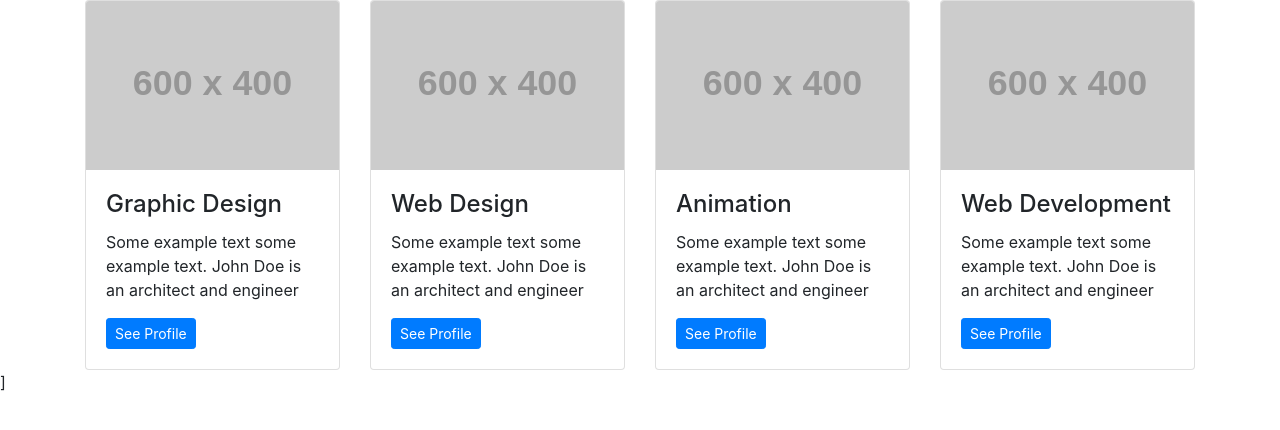
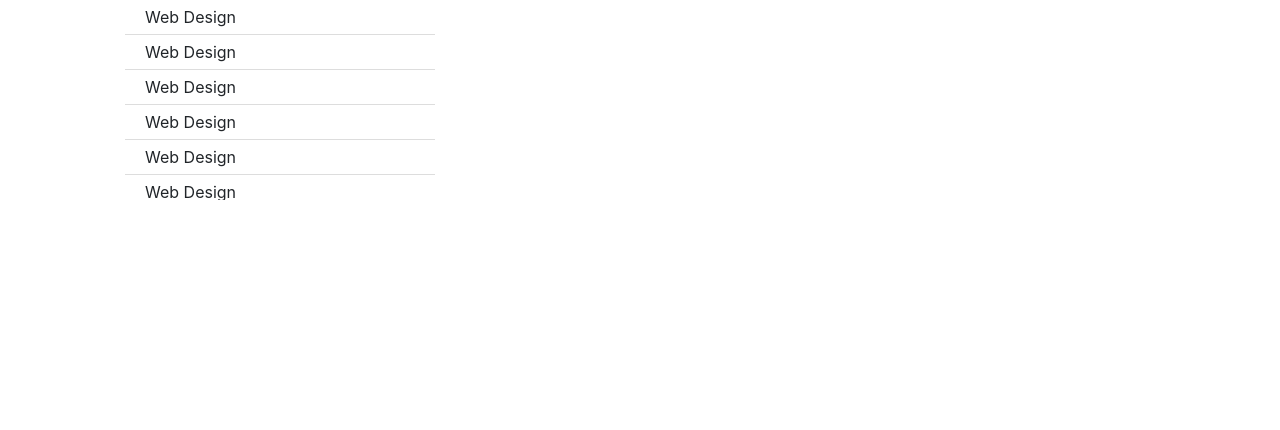
Before and after one commit to kailashchaudhary02/git-command, a plain HTML site: page index.html in a window 1280 px wide. Drawn offline with nearby package versions, Linux system fonts and the light colour scheme; placeholder pictures from the web are drawn by us.

Commit message:
Attractive Scrollbar ui changes

```diff
--- a/index.html
+++ b/index.html
@@ -9,60 +9,60 @@
     <script src="https://cdn.jsdelivr.net/npm/jquery@3.6.0/dist/jquery.slim.min.js"></script>
     <script src="https://cdn.jsdelivr.net/npm/popper.js@1.16.1/dist/umd/popper.min.js"></script>
     <script src="https://cdn.jsdelivr.net/npm/bootstrap@4.6.1/dist/js/bootstrap.bundle.min.js"></script>
+    <style>
+        ul.list-unsyled li {
+            border-bottom: 1px solid #ddd;
+            list-style-type: none;
+            padding: 5px 20px;
+        }
+
+        ul.list-unsyled {
+            max-height: 200px;
+            overflow-y: auto;
+        }
+
+        /* width */
+        .list-unsyled::-webkit-scrollbar {
+            width: 9px;
+        }
+
+        /* Track */
+        .list-unsyled::-webkit-scrollbar-track {
+            background: #f1f1f1;
+        }
+
+        /* Handle */
+        .list-unsyled::-webkit-scrollbar-thumb {
+            background: #888;
+        }
+
+        /* Handle on hover */
+        .list-unsyled::-webkit-scrollbar-thumb:hover {
+            background: red;
+        }
+    </style>
 </head>
 
 <body>
     <div class="container">
         <div class="row">
-            <div class="col-md-3">
-                <div class="card">
-                    <img class="card-img-top" src="https://dummyimage.com/600x400/000/fff" alt="Card image"
-                        style="width:100%">
-                    <div class="card-body">
-                        <h4 class="card-title">Graphic Design</h4>
-                        <p class="card-text">Some example text some example text. John Doe is an architect and engineer
-                        </p>
-                        <a href="#" class="btn btn-primary btn-sm stretched-link">See Profile</a>
-                    </div>
-                </div>
-            </div>
+            <div class="col-sm-4">
+                <div class="column">
+                    <ul class="list-unsyled">
+                        <li>Web Design</li>
+                        <li>Web Design</li>
+                        <li>Web Design</li>
+                        <li>Web Design</li>
+                        <li>Web Design</li>
+                        <li>Web Design</li>
+                        <li>Web Design</li>
+                        <li>Web Design</li>
+                        <li>Web Design</li>
+                        <li>Web Design</li>
+                        <li>Web Design</li>
+                        <li>Web Design</li>
 
-            <div class="col-md-3">
-                <div class="card">
-                    <img class="card-img-top" src="https://dummyimage.com/600x400/000/fff" alt="Card image"
-                        style="width:100%">
-                    <div class="card-body">
-                        <h4 class="card-title">Web Design</h4>
-                        <p class="card-text">Some example text some example text. John Doe is an architect and engineer
-                        </p>
-                        <a href="#" class="btn btn-primary btn-sm stretched-link">See Profile</a>
-                    </div>
-                </div>
-            </div>
-
-            <div class="col-md-3">
-                <div class="card">
-                    <img class="card-img-top" src="https://dummyimage.com/600x400/000/fff" alt="Card image"
-                        style="width:100%">
-                    <div class="card-body">
-                        <h4 class="card-title">Animation</h4>
-                        <p class="card-text">Some example text some example text. John Doe is an architect and engineer
-                        </p>
-                        <a href="#" class="btn btn-primary btn-sm stretched-link">See Profile</a>
-                    </div>
-                </div>
-            </div>
-
-            <div class="col-md-3">
-                <div class="card">
-                    <img class="card-img-top" src="https://dummyimage.com/600x400/000/fff" alt="Card image"
-                        style="width:100%">
-                    <div class="card-body">
-                        <h4 class="card-title">Web Development</h4>
-                        <p class="card-text">Some example text some example text. John Doe is an architect and engineer
-                        </p>
-                        <a href="#" class="btn btn-primary btn-sm stretched-link">See Profile</a>
-                    </div>
+                    </ul>
                 </div>
             </div>
         </div>
@@ -70,4 +70,4 @@
 
 </body>
 
-</html>]
+</html>
```
